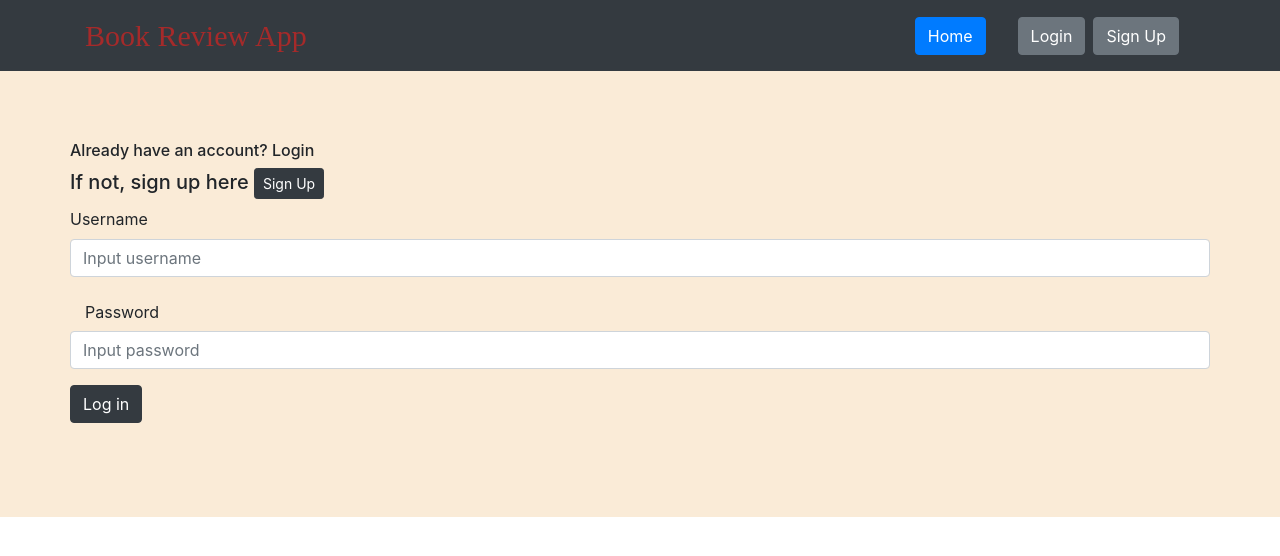
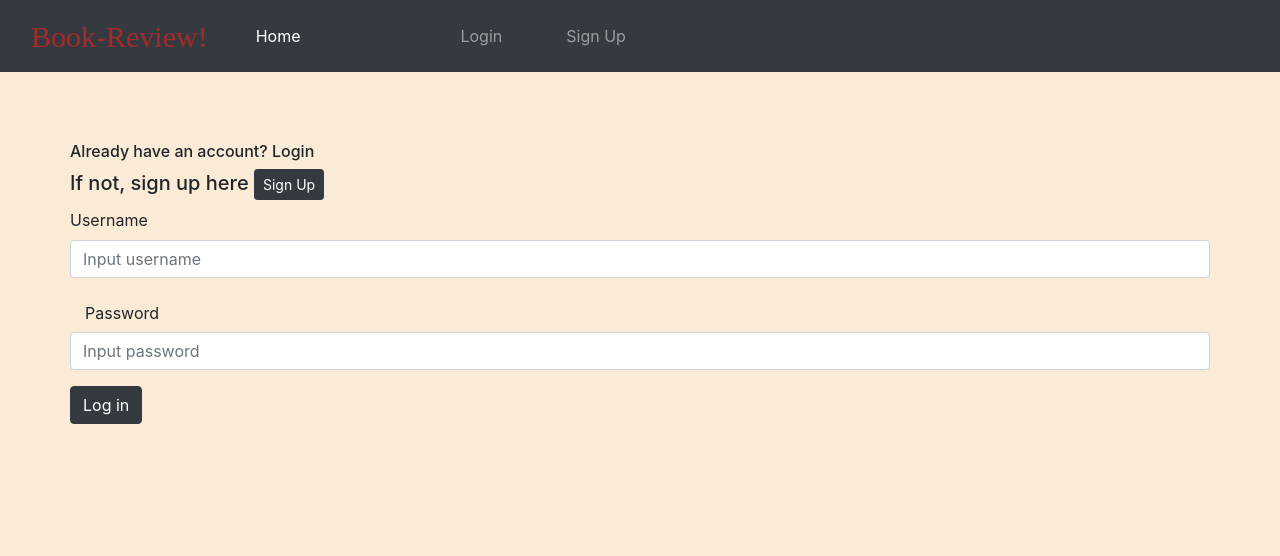
Before and after one commit to Chigozirim-web/book-review, a Vue app: page /login in a window 1280 px wide. Shown: the top 556 px of the page. Built offline with nearby package versions, Linux system fonts and the light colour scheme.

Commit message:
-m "Couple of edits"

```diff
--- a/public/404.html
+++ b/public/404.html
@@ -2,7 +2,7 @@
 <html>
   <head>
     <meta charset="utf-8">
-    <title>Single Page Apps for GitHub Pages</title>
+    <title>Chi-Books</title>
     <script type="text/javascript">
       // Single Page Apps for GitHub Pages
       // MIT License
--- a/public/index.html
+++ b/public/index.html
@@ -4,9 +4,9 @@
     <meta charset="utf-8">
     <meta http-equiv="X-UA-Compatible" content="IE=edge">
     <meta name="viewport" content="width=device-width,initial-scale=1.0">
-    <link rel="icon" href="<%= BASE_URL %>favicon.ico">
+     <!-- <link rel="icon" href="<%= BASE_URL %>favicon.ico">  -->
     <link href="https://cdn.jsdelivr.net/npm/bootstrap@5.1.3/dist/css/bootstrap.min.css" rel="stylesheet" integrity="sha384-1BmE4kWBq78iYhFldvKuhfTAU6auU8tT94WrHftjDbrCEXSU1oBoqyl2QvZ6jIW3" crossorigin="anonymous">
-    <title><%= htmlWebpackPlugin.options.title %></title>
+    <title>Chi-Books</title>
     <script type="text/javascript">
       // Single Page Apps for GitHub Pages
       // MIT License
@@ -30,13 +30,13 @@
       }(window.location))
     </script>
   </head>
-  <body>
+  <body style="background-color:rgb(250, 235, 215);">
     <noscript>
       <strong>We're sorry but <%= htmlWebpackPlugin.options.title %> doesn't work properly without JavaScript enabled. Please enable it to continue.</strong>
     </noscript>
     <script src="https://cdn.jsdelivr.net/npm/bootstrap@5.1.3/dist/js/bootstrap.bundle.min.js" integrity="sha384-ka7Sk0Gln4gmtz2MlQnikT1wXgYsOg+OMhuP+IlRH9sENBO0LRn5q+8nbTov4+1p" crossorigin="anonymous">
     </script>
-    <div id="app" ></div>
+    <div id="app"></div>
     <!-- built files will be auto injected -->
   </body>
 </html>
--- a/src/App.vue
+++ b/src/App.vue
@@ -1,5 +1,5 @@
 <template>
-  <div id="app" style="background-color: rgb(250, 235, 215);">
+  <div id="app" >
     <Navbar />
     <alert :error=err :success=succ> </alert>
     <router-view/>
--- a/src/components/Create.vue
+++ b/src/components/Create.vue
@@ -11,11 +11,11 @@
       </div>
       <div class="mb-3">
           <label class="form-label">Your Review: </label>
-          <input style="height:200px; font-size:14pt;" type="text" class="form-control" v-model="review" placeholder="Insert here">
+          <textarea class="form-control" id="exampleFormControlTextarea1" rows="5" v-model="review" placeholder="Insert here"></textarea>
       </div>
       <div class="mb-3">
           <label class="form-label">Any extra note? </label>
-          <input type="text" style="height:200px; font-size:14pt;" class="form-control" v-model="note" placeholder="Insert here">
+          <textarea class="form-control" id="exampleFormControlTextarea1" rows="4" v-model="note" placeholder="Insert here"></textarea>
       </div>
       <button type="submit" class="btn btn-primary btn-dark">Submit New review </button>
     </form>
@@ -30,7 +30,7 @@ export default {
       book: '',
       author: '',
       review: '',
-      note: ''
+      note: '',
     }
   },
 
--- a/src/components/Dashboard.vue
+++ b/src/components/Dashboard.vue
@@ -72,11 +72,11 @@
                 </div>
                 <div class="mb-3">
                     <label class="form-label">Your Review: </label>
-                    <input type="text" class="form-control" v-model="review" placeholder="Insert here">
+                    <textarea class="form-control" id="exampleFormControlTextarea1" rows="5" v-model="review" placeholder="Insert here"></textarea>
                 </div>
                 <div class="mb-3">
                     <label class="form-label">Any extra note? </label>
-                    <input type="text" class="form-control" v-model="note" placeholder="Insert here">
+                    <textarea class="form-control" id="exampleFormControlTextarea1" rows="3" v-model="note" placeholder="Insert here"></textarea>
                 </div>
                 <div class="modal-footer">
                   <button type="button" class="btn btn-secondary" data-bs-dismiss="modal">Close</button>
--- a/src/components/Home.vue
+++ b/src/components/Home.vue
@@ -2,11 +2,32 @@
 <template>
   <div >
     <br>
-    <section style="text-align: center;">
+    <div v-if="isEmpty(reviews)" class="card text-center" style="margin:130px; background-color:rgb(71, 68, 65); width:80%">
+      <div class="card-header">
+       <span style='font-size:40px; color:brown; font-family:Verdana'> No Reviews have been created yet &#128532;</span>
+      </div>
+
+      <div class="card-body">
+        <h4> <p class="card-text follow"> Submit great book reviews now for others to see! </p> </h4>
+      </div>
+
+      <div class="card-footer text-muted">
+          <div class="row justify-content-center">
+            <div class="col-4">
+            <router-link class="btn btn-secondary" :to="{ name: 'login'}">Login</router-link>
+            </div>
+            <div class="col-4">
+            <router-link class="btn btn-secondary" :to="{ name: 'signup'}">Sign Up</router-link>
+            </div>
+          </div>
+        </div>
+    </div>
+
+    <section v-if="!isEmpty(reviews)" style="text-align: center;">
       <h2 style="font-family: Cursive"> Check out these awesome book reviews from fellow users! </h2>
     </section>
 
-    <div class="container overflow-hidden row gy-3 center">
+    <div v-if="!isEmpty(reviews)" class="container overflow-hidden row gy-3 center">
       <div v-for="review in reviews" :key="review.rid" >
         <div class="col-12 p-3 border bg-dark" style="color: rgb(250, 235, 215)">
           <h2> {{review.book}} </h2>
@@ -39,6 +60,12 @@ export default {
   },
 
   methods: {
+
+    isEmpty(check) {
+      if(check.length == 0) return true
+      else return false
+    },
+
     go(id) {
       this.$store.dispatch('loadReview', { rid: parseInt(id) })
       .then(() => {
@@ -56,7 +83,7 @@ export default {
   color: brown;
   font-size: 20px;
 }
-
+/* rgb(209, 214, 216)*/
 .center {
   margin: auto;
   width: 80%;
--- a/src/components/Navbar.vue
+++ b/src/components/Navbar.vue
@@ -1,26 +1,29 @@
 <template>
     <nav class="navbar navbar-expand-lg navbar-dark bg-dark">
-        <div class="container">
-            <router-link class="navbar-brand text-style" :to="{ name: 'home' }"> Book Review App</router-link>
+        <div class="container-fluid">
+            <router-link class="navbar-brand text-style" :to="{ name: 'home' }"  aria-current="page"> Book-Review! </router-link>
+            <button class="navbar-toggler" type="button" data-bs-toggle="collapse" data-bs-target="#navbarSupportedContent" aria-controls="navbarSupportedContent" aria-expanded="false" aria-label="Toggle navigation">
+                <span class="navbar-toggler-icon"></span>
+            </button>
 
-            <div class="collapse navbar-collapse" id="navbarNav">
-                <ul class="navbar-nav ms-auto">
-                    <li class="nav-item mx-2">
-                        <router-link class="btn btn-primary" aria-current="page" :to="{ name: 'home' }">Home</router-link>
+            <div class="collapse navbar-collapse my-2" id="navbarSupportedContent">
+            <ul class="navbar-nav me-auto mb-2 mb-lg-0">
+                <li class="nav-item mx-4">
+                    <router-link class="nav-link active" aria-current="page" :to="{ name: 'home' }"> Home</router-link>
                 </li>
-                    <li class="nav-item">
-                        <router-link class="btn btn-primary btn-light" aria-current="page" v-if="isAuthenticated" :to="{ name: 'Dashboard'}">Dasboard </router-link>
+                <li class="nav-item mx-4">
+                    <router-link class="nav-link" aria-current="page" v-if="isAuthenticated" :to="{ name: 'Dashboard'}">Dasboard </router-link>
                 </li>
-                    <li class="nav-item mx-2">
-                        <router-link class="btn btn-success" v-if="isAuthenticated" :to="{ name: 'create' }">Create New Review</router-link>
+                <li class="nav-item mx-4">
+                    <router-link class="nav-link" v-if="isAuthenticated" :to="{ name: 'create' }">Create New Review</router-link>
                 </li>
-                    <li class="nav-item mx-2">
-                        <router-link class="btn btn-secondary" aria-current="page" v-if="!isAuthenticated" :to="{ name: 'login'}">Login</router-link>
+                <li class="nav-item mx-4">
+                    <router-link class="nav-link" aria-current="page" v-if="!isAuthenticated" :to="{ name: 'login'}">Login</router-link>
                 </li>
-                    <li class="nav-item">
-                        <router-link class="btn btn-secondary" aria-current="page" v-if="!isAuthenticated" :to="{ name: 'signup'}">Sign Up</router-link>
+                <li class="nav-item mx-4">
+                    <router-link class="nav-link" aria-current="page" v-if="!isAuthenticated" :to="{ name: 'signup'}">Sign Up</router-link>
                 </li>
-                    <li class="nav-item mx-2">
+                <li class="nav-item mx-4">
                     <a class="btn btn-danger" v-if="isAuthenticated" @click="handleClick">Logout</a>
                 </li>
             </ul>
@@ -28,6 +31,7 @@
         </div>
     </nav>
 </template>
+
 
 <script>
 import Cookies from 'js-cookie'
@@ -60,4 +64,7 @@ export default {
     font-family: fantansy !important;
     color: brown !important;
 }
+
+
+
 </style>
--- a/src/main.js
+++ b/src/main.js
@@ -3,7 +3,6 @@ import App from './App.vue'
 import 'bootstrap/dist/css/bootstrap.min.css'
 import router from './routers'
 import store from './store'
-//import mitt from 'mitt'
 
 const app = createApp(App)
 
```
Lines whose indentation alone changed are shown as unchanged.
